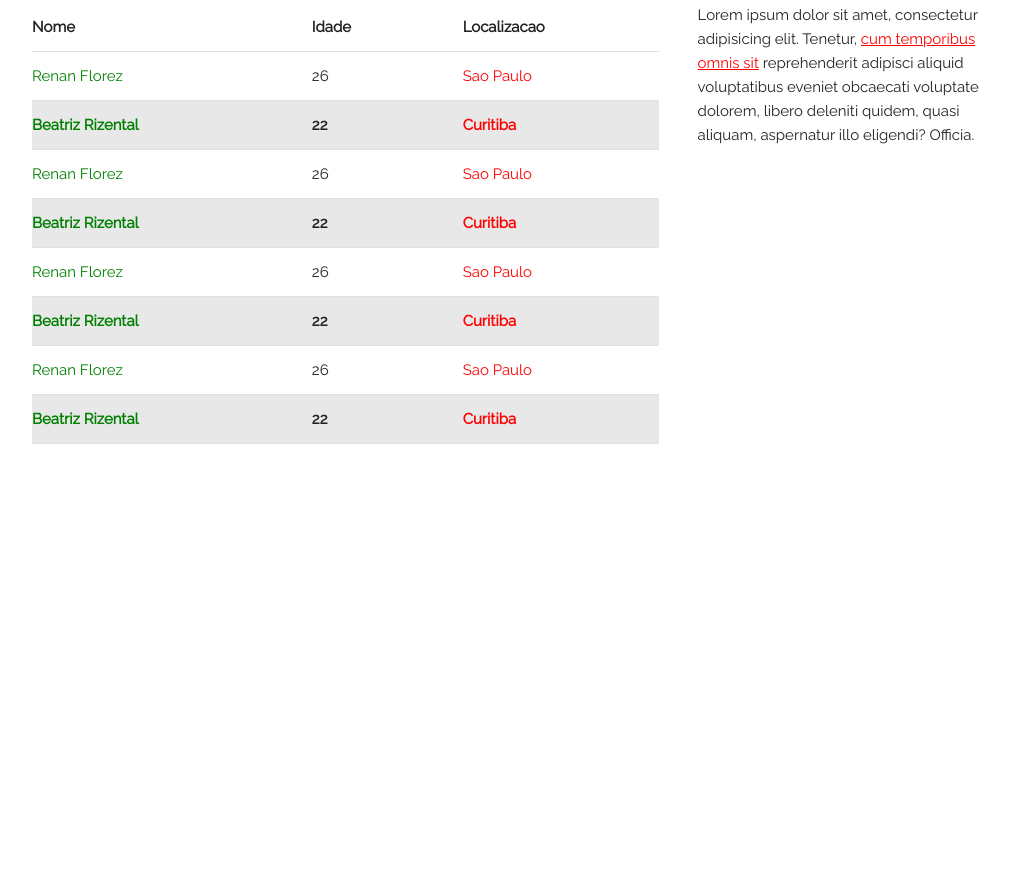
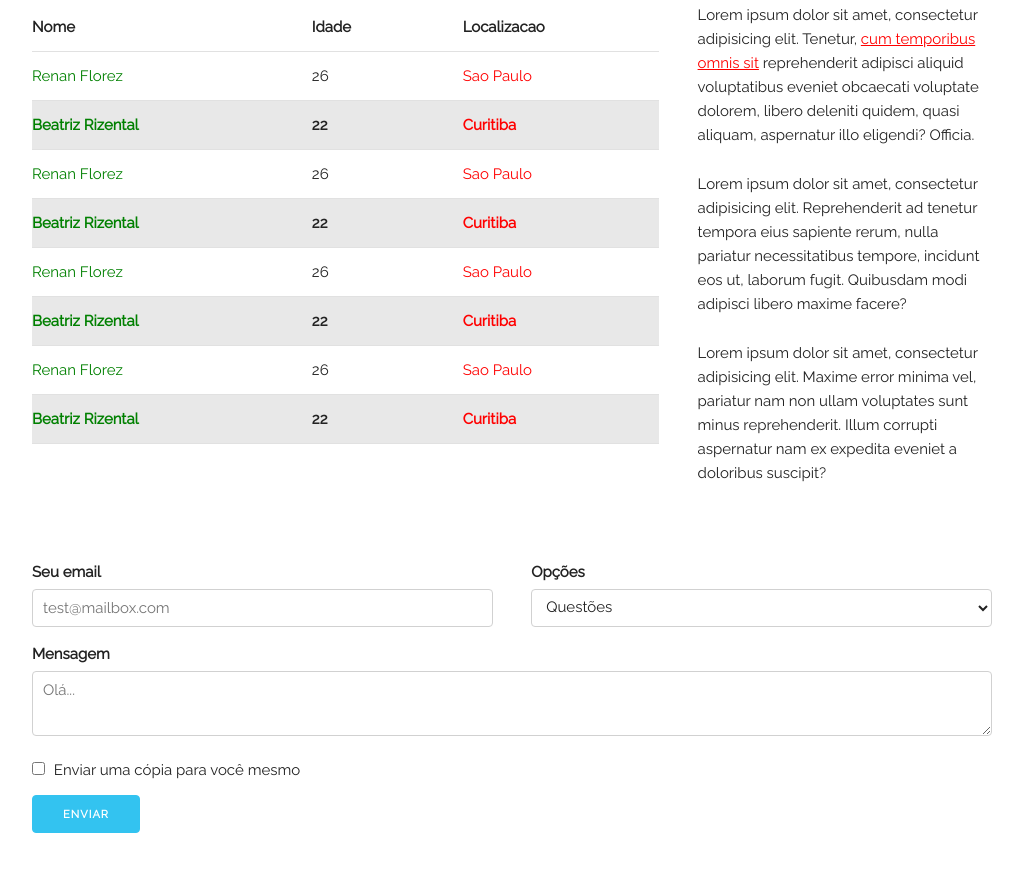
Before and after one commit to brizental/reprograma-preprocessadores, a plain HTML site: page 02/css/seletores/index.html in a window 1280 px wide. Shown: the part 513-1389 px from the top of the page, without its empty margins (128-1151 px from the left). Before the commit the page ends 1032 px from the top, so only its background shows below. Drawn offline with Linux system fonts and the light colour scheme.

Commit message:
Exercicio resolvido em aula, parte II

```diff
--- a/02/css/seletores/index.html
+++ b/02/css/seletores/index.html
@@ -40,9 +40,13 @@
       color: red;
     }
 
-    table tbody tr:nth-child(even) {
+    tbody tr:nth-child(even) {
       background-color: rgba(30, 30, 30, .1);
       font-weight: bold;
+    }
+
+    tbody tr:hover {
+      background-color: yellow;
     }
   </style>
 </head>
@@ -114,8 +118,33 @@
       </div>
       <div class="columns four">
         <p>Lorem ipsum dolor sit amet, consectetur adipisicing elit. Tenetur, <a target="_blank" href="http://google.com">cum temporibus omnis sit</a> reprehenderit adipisci aliquid voluptatibus eveniet obcaecati voluptate dolorem, libero deleniti quidem, quasi aliquam, aspernatur illo eligendi? Officia.</p>
+        <p>Lorem ipsum dolor sit amet, consectetur adipisicing elit. Reprehenderit ad tenetur tempora eius sapiente rerum, nulla pariatur necessitatibus tempore, incidunt eos ut, laborum fugit. Quibusdam modi adipisci libero maxime facere?</p>
+        <p>Lorem ipsum dolor sit amet, consectetur adipisicing elit. Maxime error minima vel, pariatur nam non ullam voluptates sunt minus reprehenderit. Illum corrupti aspernatur nam ex expedita eveniet a doloribus suscipit?</p>
       </div>
     </div>
-  </div>
+    <div class="row">
+      <form action="">
+          <div class="six columns">
+            <label for="exampleEmailInput">Seu email</label>
+            <input class="u-full-width" placeholder="test@mailbox.com" type="email">
+          </div>
+          <div class="six columns">
+            <label for="exampleRecipientInput">Opções</label>
+            <select class="u-full-width">
+              <option value="Opt 1">Questões</option>
+              <option value="Opt 2">Admiração</option>
+              <option value="Opt 3">Pode me passar seu número?</option>
+            </select>
+          </div>
+          <label for="exampleMessage">Mensagem</label>
+          <textarea class="u-full-width" placeholder="Olá..." id="exampleMessage"></textarea>
+          <label class="example-send-yourself-copy">
+            <input type="checkbox">
+            <span class="label-body">Enviar uma cópia para você mesmo</span>
+          </label>
+          <input class="button-primary" value="Enviar" type="submit">
+        </div>
+      </form>
+    </div>
 </body>
 </html>
```
